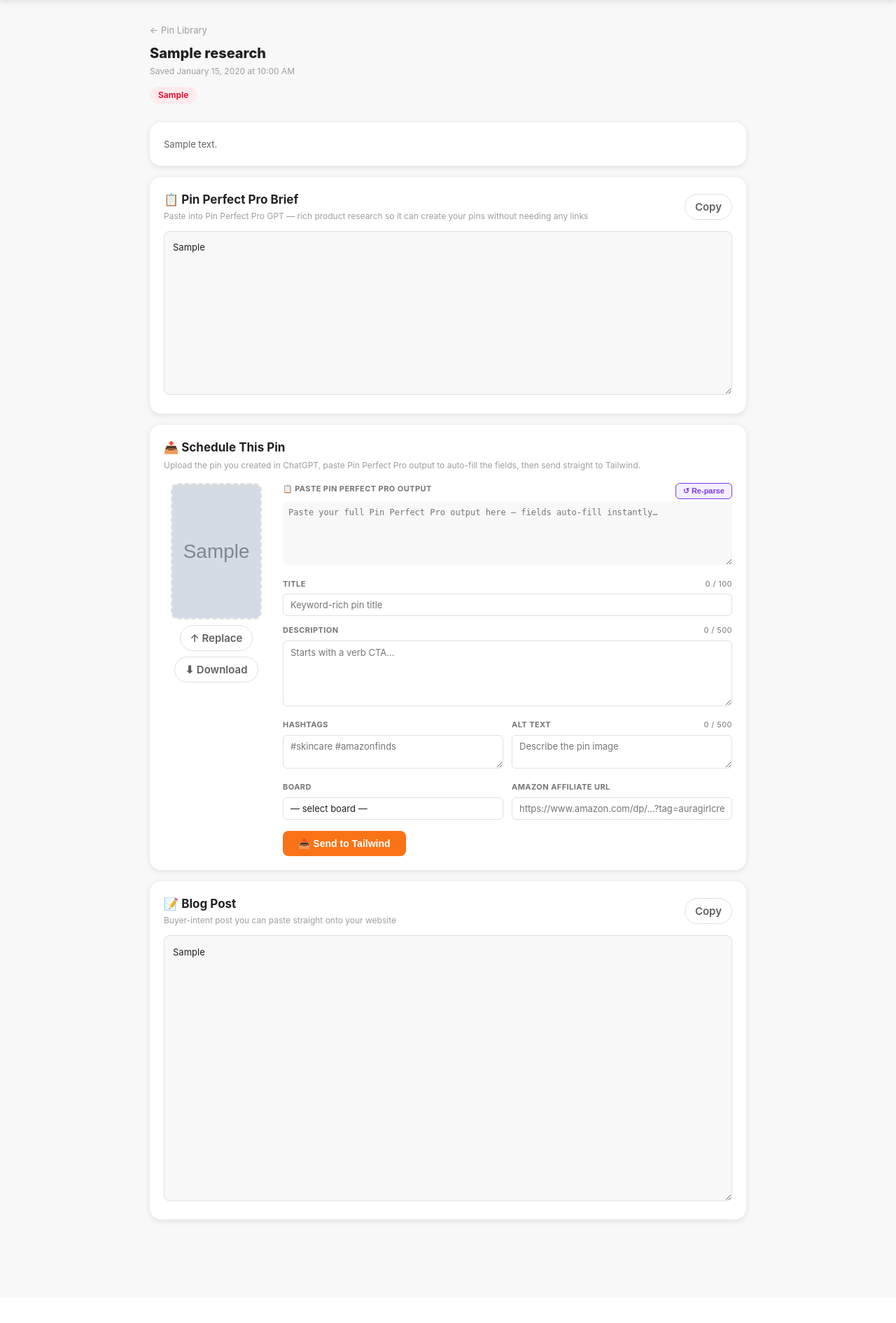
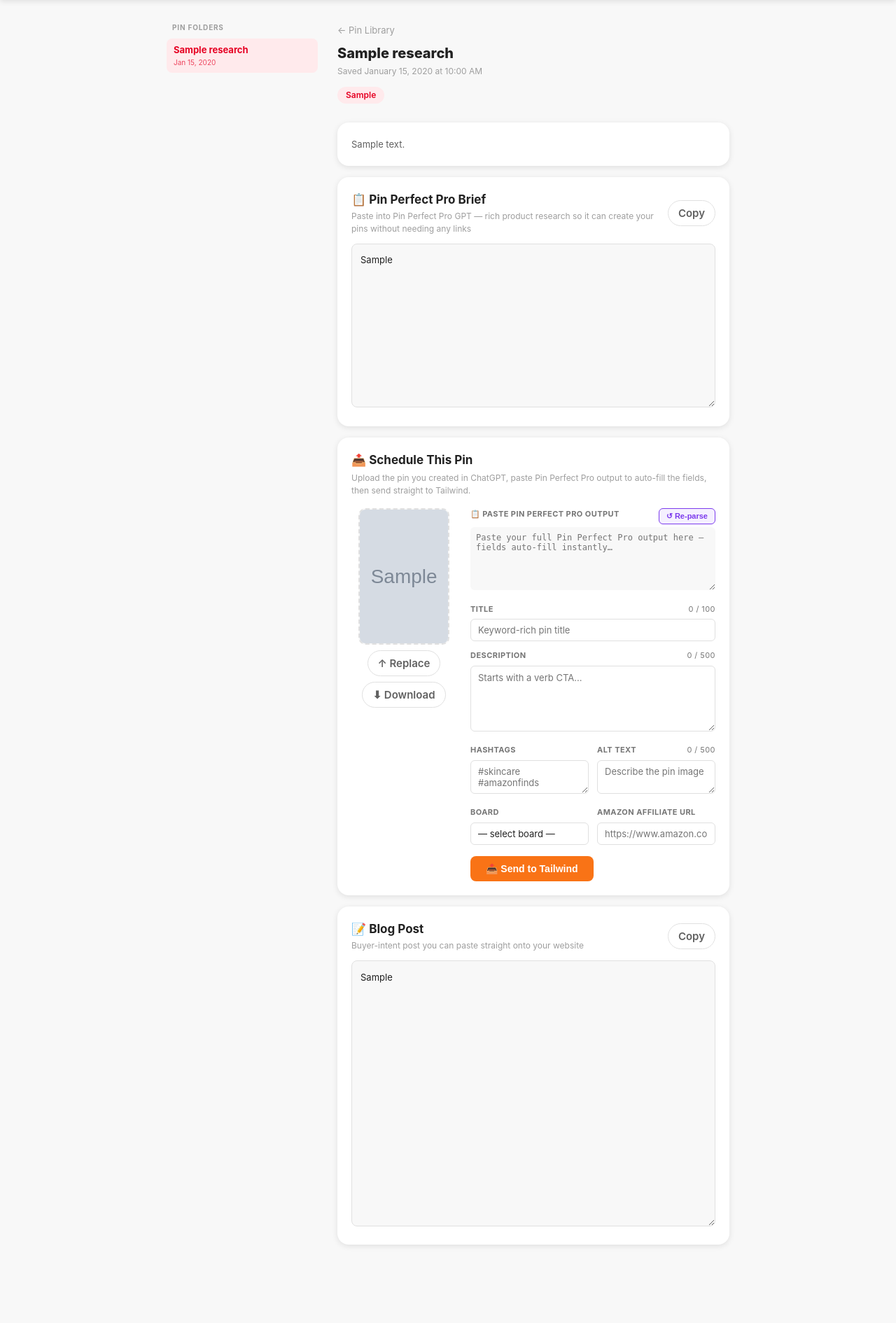
Before and after one commit to Zmoneyy/pinterest-automation, a Flask app: page /pin-library/1 in a window 1280 px wide; the page is wider, and only the part inside the window is pictured. Shown: the part 87-1977 px from the top of that part at 70% size. Before the commit the page ends 1834 px from the top of that part, so only its background shows below. Run offline with Flask 3, Linux system fonts and the light colour scheme; the visitor is signed in with stand-in values (Sample User, id 1); tables that the repository leaves empty hold one stand-in row (values such as "Sample post"); grey boxes marked "Sample" are stand-in pictures; some libraries are stand-ins or nearby versions.

Commit message:
Add sticky sidebar to pin folder page for browsing all pin titles
Co-Authored-By: Claude Sonnet 4.6 <noreply@anthropic.com>

```diff
--- a/app/routes.py
+++ b/app/routes.py
@@ -4070,7 +4070,8 @@ def pin_folder(session_id):
     products = sess.products_list()
     has_search_links = any('/s?k=' in (p.get('amazon_url') or '') for p in products)
     boards = list(Config.PINTEREST_BOARDS.keys())
-    return render_template("pin_folder.html", sess=sess, products=products, has_search_links=has_search_links, boards=boards)
+    all_sessions = PinResearch.query.order_by(PinResearch.created_at.desc()).all()
+    return render_template("pin_folder.html", sess=sess, products=products, has_search_links=has_search_links, boards=boards, all_sessions=all_sessions)
 
 
 @bp.route("/research/<int:session_id>/upload-pin-image", methods=["POST"])
--- a/templates/pin_folder.html
+++ b/templates/pin_folder.html
@@ -2,6 +2,82 @@
 {% block title %}{{ sess.title }} — Pin Library{% endblock %}
 
 {% block content %}
+<style>
+  .folder-layout {
+    display: grid;
+    grid-template-columns: 220px 1fr;
+    gap: 24px;
+    /* Break out of the 900px page container */
+    margin-left: calc(-50vw + 50%);
+    margin-right: calc(-50vw + 50%);
+    padding: 0 24px;
+    max-width: 1300px;
+    margin-left: auto;
+    margin-right: auto;
+  }
+  .folder-sidebar {
+    position: sticky;
+    top: 72px;
+    max-height: calc(100vh - 90px);
+    overflow-y: auto;
+    padding-right: 4px;
+    scrollbar-width: thin;
+    scrollbar-color: var(--gray-200) transparent;
+  }
+  .folder-sidebar::-webkit-scrollbar { width: 4px; }
+  .folder-sidebar::-webkit-scrollbar-track { background: transparent; }
+  .folder-sidebar::-webkit-scrollbar-thumb { background: var(--gray-200); border-radius: 4px; }
+  .sidebar-label {
+    font-size: 10px;
+    font-weight: 700;
+    text-transform: uppercase;
+    letter-spacing: 0.08em;
+    color: var(--gray-400);
+    padding: 0 8px 8px;
+  }
+  .sidebar-item {
+    display: block;
+    padding: 8px 10px;
+    border-radius: 8px;
+    font-size: 13px;
+    color: var(--gray-700);
+    text-decoration: none;
+    line-height: 1.35;
+    margin-bottom: 2px;
+    transition: background 0.12s, color 0.12s;
+  }
+  .sidebar-item:hover { background: var(--gray-100); color: var(--gray-900); }
+  .sidebar-item.active { background: var(--red-light); color: var(--red); font-weight: 700; }
+  .sidebar-item .sidebar-date {
+    display: block;
+    font-size: 10px;
+    color: var(--gray-400);
+    margin-top: 2px;
+    font-weight: 400;
+  }
+  .sidebar-item.active .sidebar-date { color: var(--red); opacity: 0.7; }
+  @media (max-width: 700px) {
+    .folder-layout { grid-template-columns: 1fr; }
+    .folder-sidebar { position: static; max-height: none; border-bottom: 1px solid var(--gray-100); padding-bottom: 16px; margin-bottom: 8px; }
+  }
+</style>
+
+<div class="folder-layout">
+
+<!-- Sidebar -->
+<div class="folder-sidebar">
+  <div class="sidebar-label">Pin Folders</div>
+  {% for s in all_sessions %}
+  <a href="/pin-library/{{ s.id }}"
+     class="sidebar-item {% if s.id == sess.id %}active{% endif %}">
+    {{ s.title }}
+    <span class="sidebar-date">{{ s.created_at.strftime('%b %d, %Y') if s.created_at else '' }}</span>
+  </a>
+  {% endfor %}
+</div>
+
+<!-- Main content -->
+<div>
 
 <!-- Header -->
 <div style="margin-bottom:24px;">
@@ -245,6 +321,9 @@
     </button>
   </div>
 </div>
+
+</div><!-- /main content -->
+</div><!-- /folder-layout -->
 
 {% endblock %}
 
```
